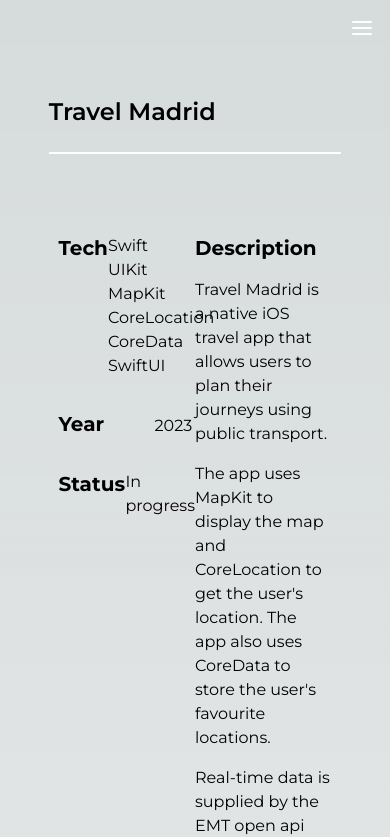
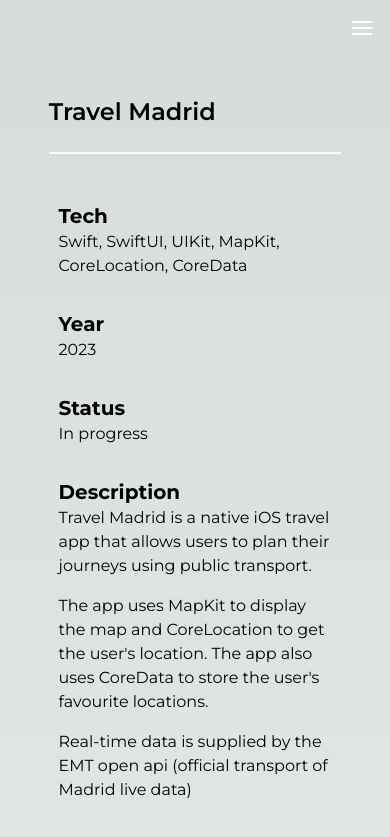
Before and after one commit to DermotBoyle/personal-site, a Next.js app: page /projects/travel-madrid in a window 390 px wide. Shown: the top 837 px of the page. Built offline with nearby package versions, Linux system fonts and the light colour scheme; a web font is replaced by a local one.

Commit message:
respsonsive project

```diff
--- a/app/projects/travel-madrid/page.tsx
+++ b/app/projects/travel-madrid/page.tsx
@@ -11,32 +11,33 @@
                 <div className='my-6 w-[75vw] h-0.5 border-t-0 bg-white' />
             </section>
 
-            <section className='flex w-[70vw] md:pt-6 pt-14'>
-                <div className='w-[50%] mb-24'>
-                    <div className='flex mb-8'>
+            <section className='flex flex-col md:flex-row w-[70vw] pt-6'>
+                <div className='w-[95%] md:w-[50%] mb-8 md:mb-24'>
+                    <div className='flex flex-col md:flex-row mb-8'>
                         <div className='w-24'>
                             <h3 className='text-xl font-bold'>Tech</h3>
                         </div>
-                        <div>
+                        <div className='hidden md:block'>
                             <p>Swift</p>
+                            <p>SwiftUI</p>
                             <p>UIKit</p>
                             <p>MapKit</p>
                             <p>CoreLocation</p>
                             <p>CoreData</p>
-                            <p>SwiftUI</p>
+                        </div>
+                        <p className='md:hidden'>Swift, SwiftUI, UIKit, MapKit, CoreLocation, CoreData</p>
+                    </div>
+
+                    <div className='flex flex-col md:flex-row mb-8'>
+                        <div className='w-24'>
+                            <h3 className='text-xl font-bold'>Year</h3>
+                        </div>
+                        <div className='flex flex-col md:flex-row'>
+                            <p className='md:self-end'>2023</p>
                         </div>
                     </div>
 
-                    <div className='flex mb-8'>
-                        <div className='w-24'>
-                            <h3 className='text-xl font-bold'>Year</h3>
-                        </div>
-                        <div className='flex'>
-                            <p className='self-end'>2023</p>
-                        </div>
-                    </div>
-
-                    <div className='flex'>
+                    <div className='flex flex-col md:flex-row'>
                         <div className='w-24'>
                             <h3 className='text-xl font-bold'>Status</h3>
                         </div>
@@ -46,15 +47,15 @@
                     </div>
                 </div>
 
-                <div className='w-[50%]'>
+                <div className='w-[70vw]'>
                     <h3 className='text-xl font-bold'>Description</h3>
-                    <p className='mt-4'>Travel Madrid is a native iOS travel app that allows users to plan their journeys using public transport.</p>
+                    <p className='md:mt-4 '>Travel Madrid is a native iOS travel app that allows users to plan their journeys using public transport.</p>
                     <p className='mt-4'>The app uses MapKit to display the map and CoreLocation to get the user's location. The app also uses CoreData to store the user's favourite locations.</p>
                     <p className='mt-4'>Real-time data is supplied by the EMT open api (official transport of Madrid live data)</p>
                 </div>
             </section>
 
-            <div className='w-[70vw]'>
+            <div className='w-[70vw] mt-8 md:mt-0'>
                 <h3 className='text-xl font-bold'>Previews</h3>
             </div>
             <section className='min-w-[50%] grid md:grid-cols-3 md:gap-8 sm:grid-cols-1'>
```
